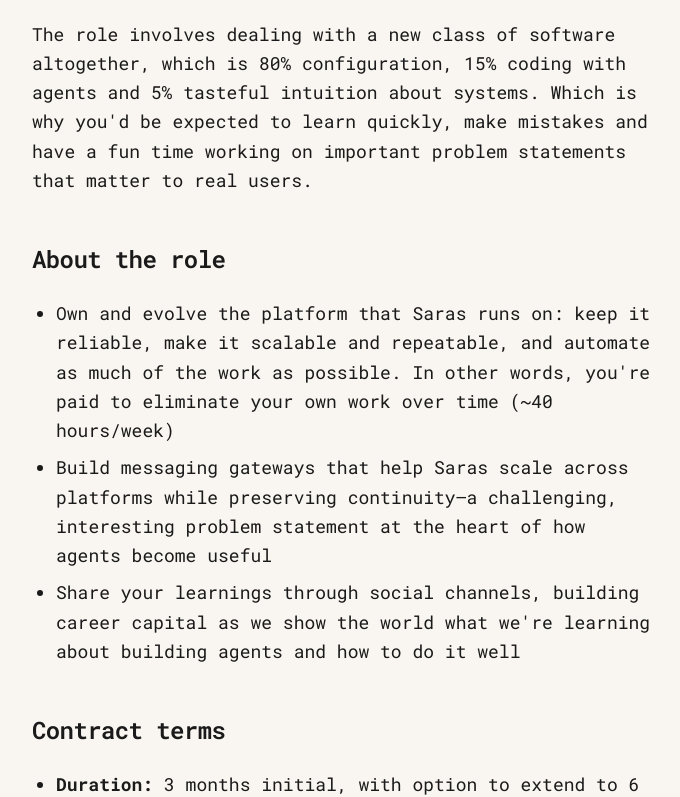
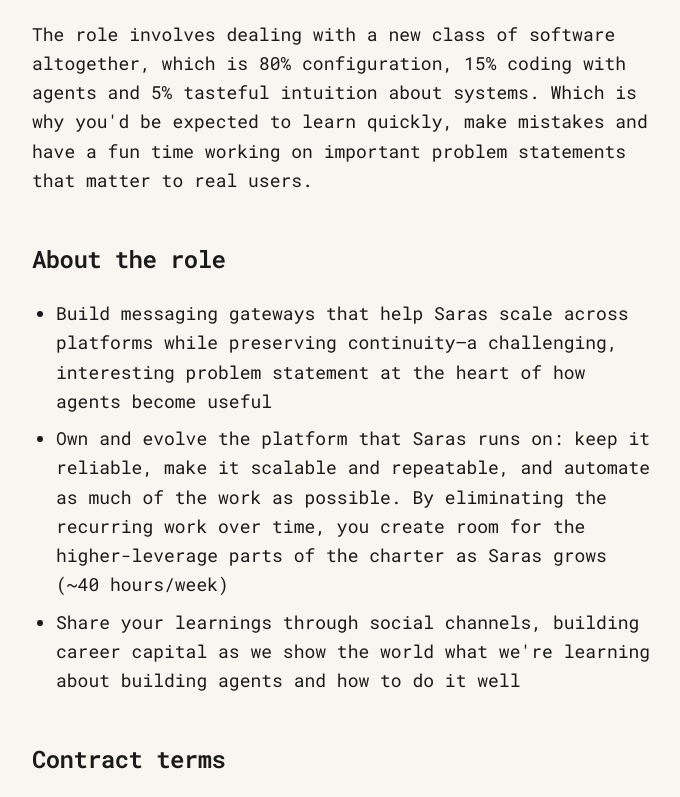
Before and after one commit to sincereTrader/karwaan-labs-lander, a Next.js app: page /careers in a window 1280 px wide. Shown: the part 579-1376 px from the top of the page, without its empty margins (296-976 px from the left). Built offline with nearby package versions, Linux system fonts and the light colour scheme.

Commit message:
Refine role growth language

```diff
--- a/src/app/careers/page.tsx
+++ b/src/app/careers/page.tsx
@@ -92,15 +92,16 @@
 
           <ul className="list-disc pl-6 space-y-2">
             <li>
-              Own and evolve the platform that Saras runs on: keep it reliable,
-              make it scalable and repeatable, and automate as much of the
-              work as possible. In other words, you&apos;re paid to eliminate your
-              own work over time (~40 hours/week)
-            </li>
-            <li>
               Build messaging gateways that help Saras scale across platforms
               while preserving continuity—a challenging, interesting problem
               statement at the heart of how agents become useful
+            </li>
+            <li>
+              Own and evolve the platform that Saras runs on: keep it reliable,
+              make it scalable and repeatable, and automate as much of the work
+              as possible. By eliminating the recurring work over time, you
+              create room for the higher-leverage parts of the charter as Saras
+              grows (~40 hours/week)
             </li>
             <li>
               Share your learnings through social channels, building career
```
